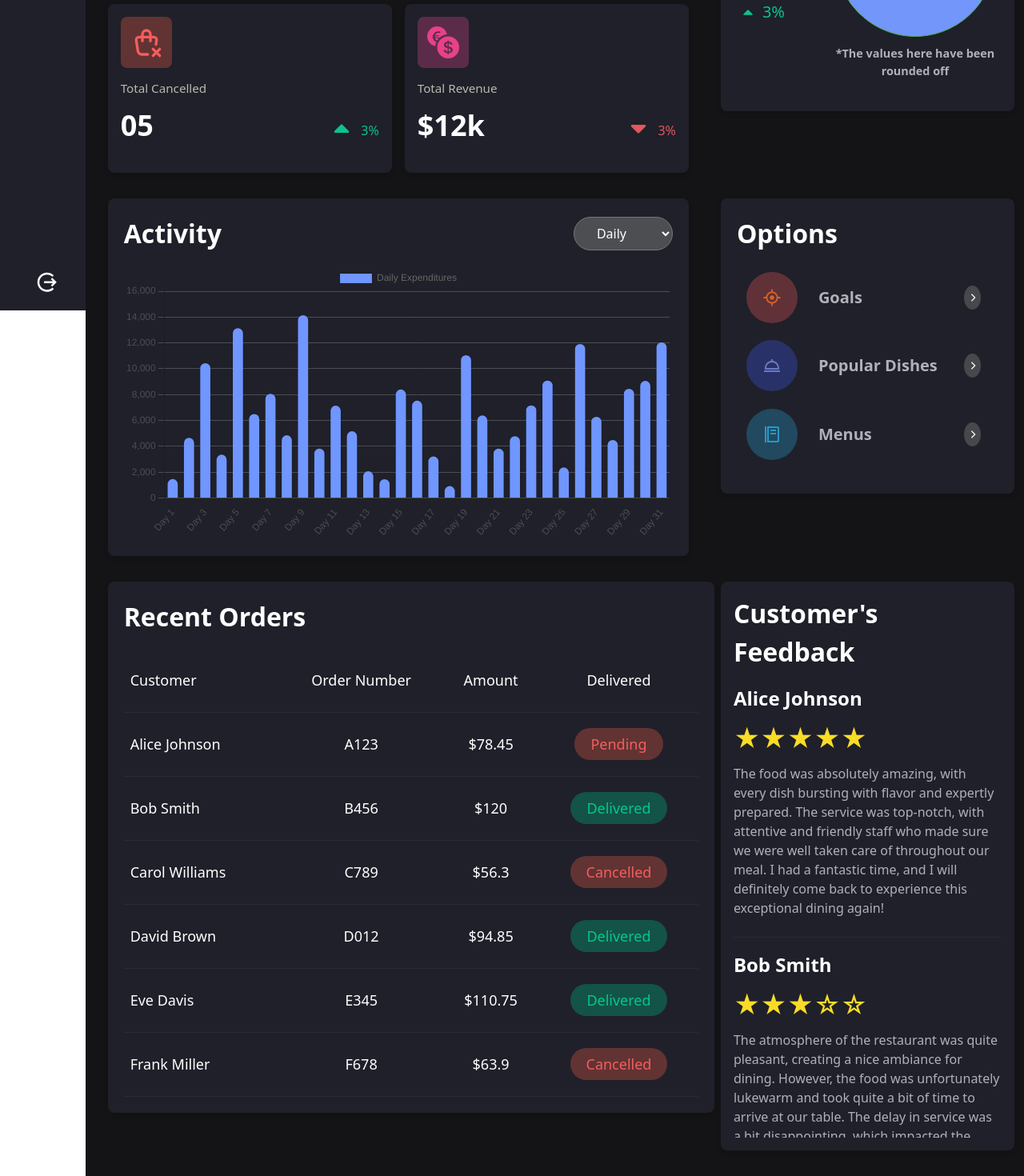
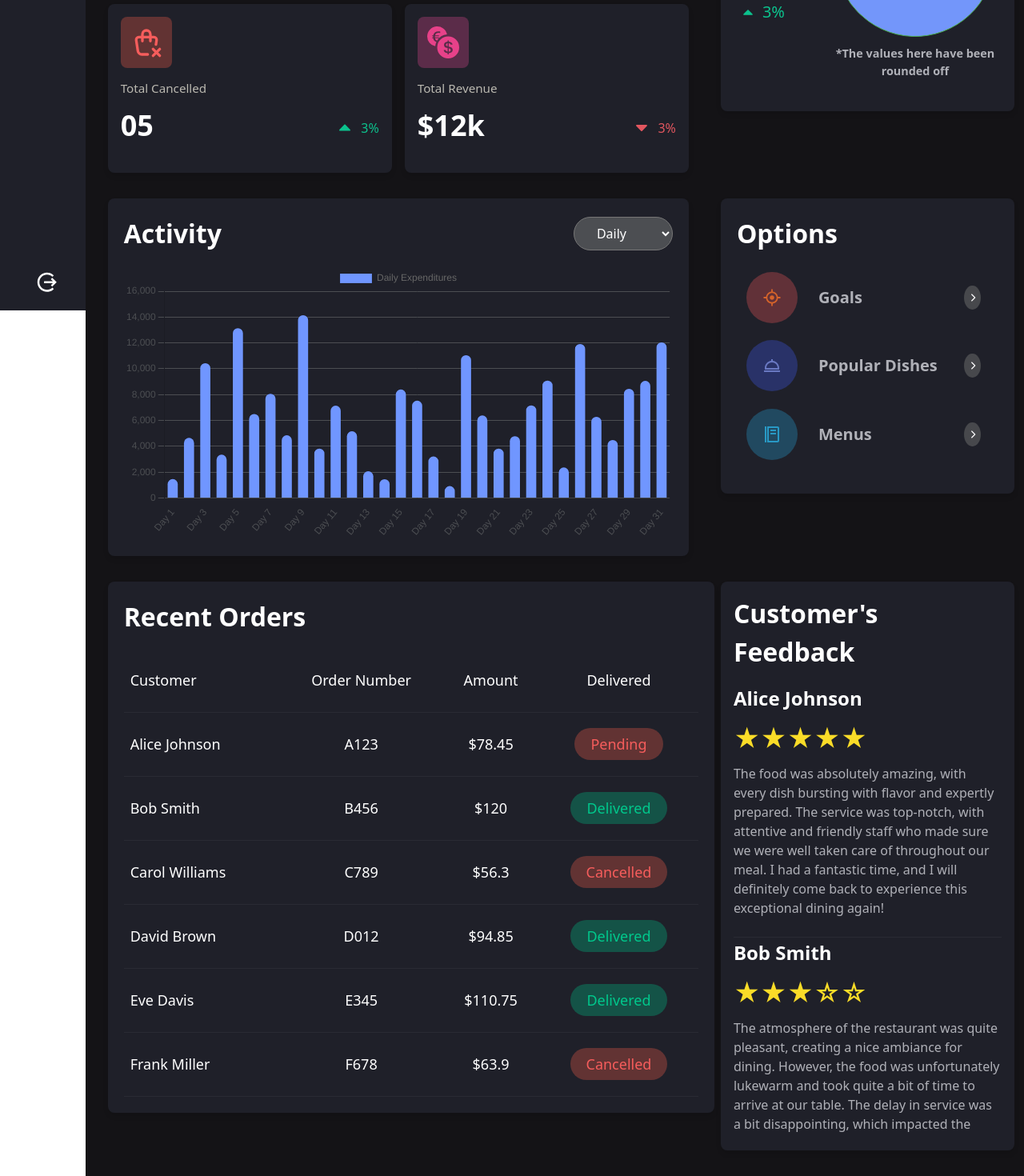
Before and after one commit to mohdsahil36/Fitpeo-Assignment, a React (Vite) app: page / in a window 1280 px wide. Shown: the part 429-1899 px from the top of the page at 80% size. Built offline with nearby package versions, Linux system fonts and the light colour scheme.

Commit message:
icons update

```diff
--- a/src/components/Pages/Dashboard/Activity/Activity.module.css
+++ b/src/components/Pages/Dashboard/Activity/Activity.module.css
@@ -46,7 +46,7 @@ select {
 
 .chartContainer {
     width: 100%;
-    max-width: 800px;
+    max-width: 50rem;
     margin: 0 auto;
 }
 
--- a/src/components/Pages/Dashboard/Customer's-Feedback/CustomersFeedback.module.css
+++ b/src/components/Pages/Dashboard/Customer's-Feedback/CustomersFeedback.module.css
@@ -1,5 +1,5 @@
 .reviewsContainer {
-    padding: 16px;
+    padding: 1rem;
     width: 100%;
     margin-top: 1rem;
     border-radius: 8px;
@@ -26,13 +26,13 @@
   }
 
   .review {
-    margin-bottom: 16px;
+    margin-bottom: 1px;
     background-color: rgb(31, 32, 41);
     border-bottom: 1px solid rgb(41, 42, 51);
   }
 
   .customerName {
-    margin-bottom: 8px;
+    margin-bottom: 0.5rem;
     color: white;
     font-weight: 600;
     font-size: 1.5rem;
@@ -41,7 +41,7 @@
   .rating {
     font-size: 2rem;
     color: rgb(250, 220, 40);
-    margin-bottom: 8px;
+    margin-bottom: 0.5rem;
   }
 
   .description {
--- a/src/components/Pages/Dashboard/Tiles/TilesGrid.module.css
+++ b/src/components/Pages/Dashboard/Tiles/TilesGrid.module.css
@@ -88,12 +88,12 @@
 
 .increaseValue{
     color: rgb(12,194,141);
-    font-size: 2rem;
+    font-size: 1.5rem;
 }
 
 .decreaseValue{
     color: rgb(226, 86, 95);
-    font-size: 2rem;
+    font-size: 1.5rem;
 }
 
 .grid-info-data-value {
```
